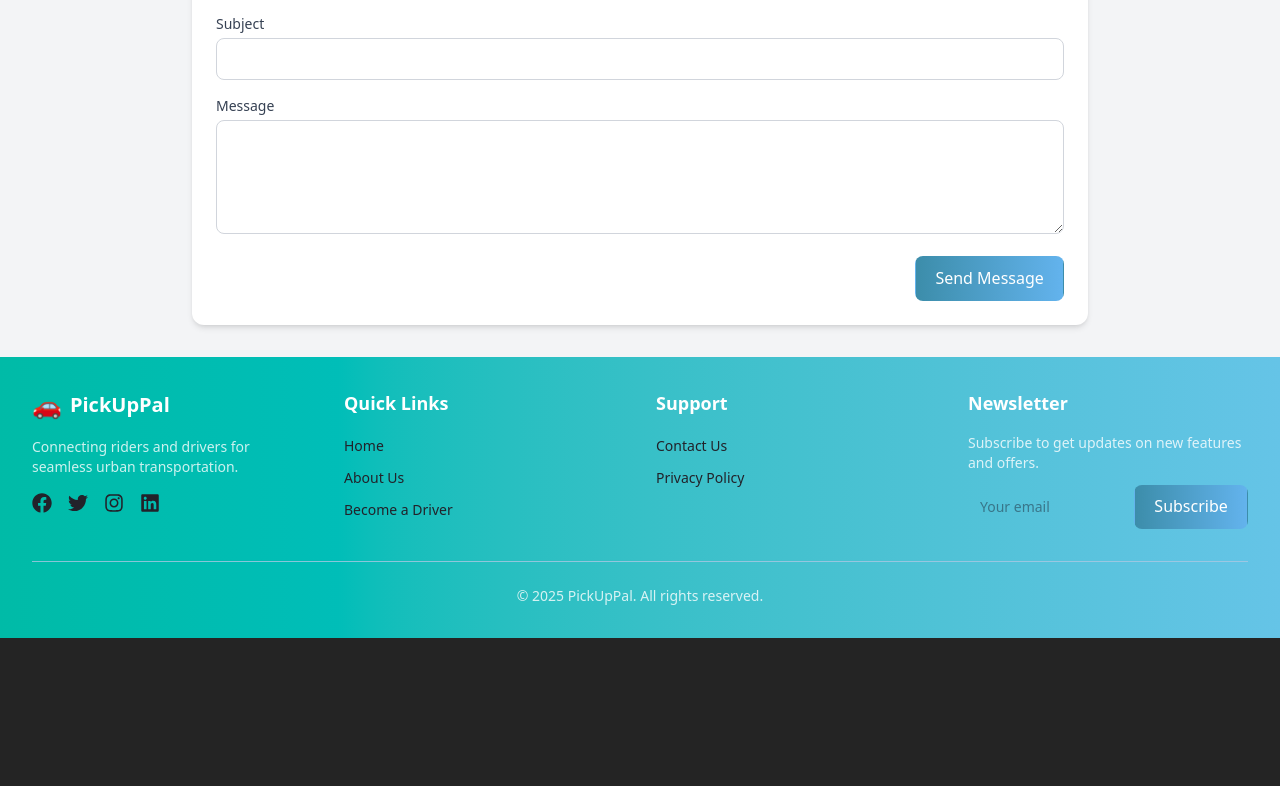
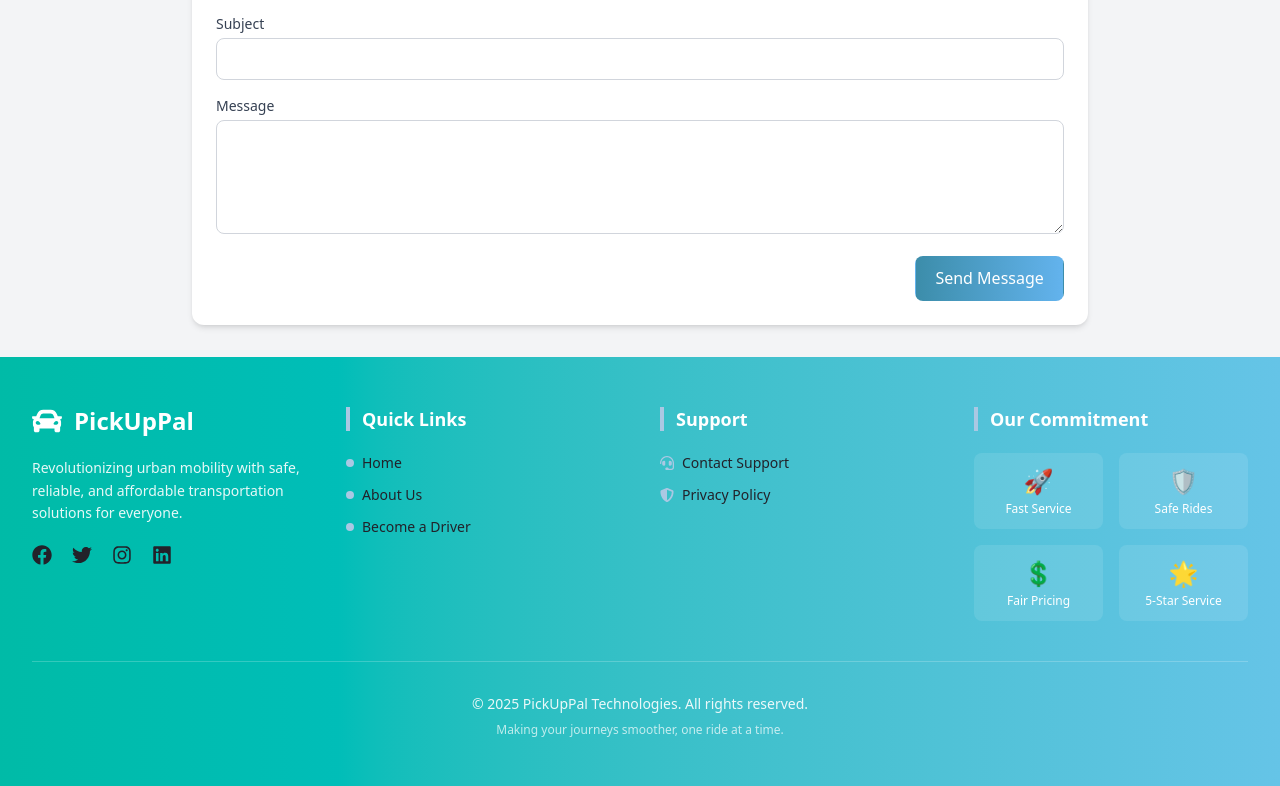
Before and after one commit to RabiulHasanReza/PickUpPal, a React (Vite) app in the folder Frontend/: page /help in a window 1280 px wide. Shown: the part 1321-2107 px from the top of the page. Before the commit the page ends 1959 px from the top, so only its background shows below. Built offline with nearby package versions, Linux system fonts and the light colour scheme; the HTML template or start-up script is replaced by a standard one.

Commit message:
Save local changes before pull

```diff
--- a/Frontend/src/components/Footer.jsx
+++ b/Frontend/src/components/Footer.jsx
@@ -1,32 +1,48 @@
 import React from "react";
 import { Link } from "react-router-dom";
-import { FaFacebook, FaTwitter, FaInstagram, FaLinkedin } from "react-icons/fa";
+import { FaFacebook, FaTwitter, FaInstagram, FaLinkedin, FaCar, FaHeadset, FaShieldAlt } from "react-icons/fa";
 
 const Footer = () => {
   return (
-    <footer className="bg-gradient-to-r from-teal-500 to-[#65c4e7] dark:bg-[#5a8bb9] text-white py-8 px-4 sm:px-6 lg:px-8 transition-colors duration-500">
+    <footer className="bg-gradient-to-r from-teal-500 to-[#65c4e7] dark:bg-[#5a8bb9] text-white py-12 px-4 sm:px-6 lg:px-8 transition-colors duration-500">
       <div className="max-w-7xl mx-auto">
-        <div className="grid grid-cols-1 md:grid-cols-4 gap-8">
+        <div className="grid grid-cols-1 md:grid-cols-4 gap-10">
           {/* Company Info */}
-          <div className="space-y-4">
-            <h3 className="text-xl font-bold flex items-center">
-              <span className="text-2xl mr-2">🚗</span>
-              PickUpPal
-            </h3>
-            <p className="text-sm opacity-80">
-              Connecting riders and drivers for seamless urban transportation.
+          <div className="space-y-5">
+            <div className="flex items-center">
+              <FaCar className="text-3xl mr-3" />
+              <h3 className="text-2xl font-bold">PickUpPal</h3>
+            </div>
+            <p className="text-sm opacity-90 leading-relaxed">
+              Revolutionizing urban mobility with safe, reliable, and affordable transportation solutions for everyone.
             </p>
-            <div className="flex space-x-4">
-              <a href="#" className="hover:text-[#aac8e3] transition-colors">
+            <div className="flex space-x-5">
+              <a
+                href="#"
+                className="hover:text-[#aac8e3] transition-colors transform hover:scale-110"
+                aria-label="Facebook"
+              >
                 <FaFacebook size={20} />
               </a>
-              <a href="#" className="hover:text-[#aac8e3] transition-colors">
+              <a
+                href="#"
+                className="hover:text-[#aac8e3] transition-colors transform hover:scale-110"
+                aria-label="Twitter"
+              >
                 <FaTwitter size={20} />
               </a>
-              <a href="#" className="hover:text-[#aac8e3] transition-colors">
+              <a
+                href="#"
+                className="hover:text-[#aac8e3] transition-colors transform hover:scale-110"
+                aria-label="Instagram"
+              >
                 <FaInstagram size={20} />
               </a>
-              <a href="#" className="hover:text-[#aac8e3] transition-colors">
+              <a
+                href="#"
+                className="hover:text-[#aac8e3] transition-colors transform hover:scale-110"
+                aria-label="LinkedIn"
+              >
                 <FaLinkedin size={20} />
               </a>
             </div>
@@ -34,29 +50,35 @@ const Footer = () => {
 
           {/* Quick Links */}
           <div>
-            <h4 className="text-lg font-semibold mb-4">Quick Links</h4>
-            <ul className="space-y-2">
+            <h4 className="text-lg font-semibold mb-5 flex items-center">
+              <span className="w-1 h-6 bg-[#aac8e3] mr-3"></span>
+              Quick Links
+            </h4>
+            <ul className="space-y-3">
               <li>
                 <Link
                   to="/"
-                  className="hover:text-[#cfd4da] transition-colors text-sm"
+                  className="hover:text-[#cfd4da] transition-colors text-sm flex items-center group"
                 >
+                  <span className="w-2 h-2 bg-[#aac8e3] rounded-full mr-2 group-hover:animate-pulse"></span>
                   Home
                 </Link>
               </li>
               <li>
                 <Link
                   to="/about"
-                  className="hover:text-[#aac8e3] transition-colors text-sm"
+                  className="hover:text-[#aac8e3] transition-colors text-sm flex items-center group"
                 >
+                  <span className="w-2 h-2 bg-[#aac8e3] rounded-full mr-2 group-hover:animate-pulse"></span>
                   About Us
                 </Link>
               </li>
               <li>
                 <Link
                   to="/signup?role=driver"
-                  className="hover:text-[#aac8e3] transition-colors text-sm"
+                  className="hover:text-[#aac8e3] transition-colors text-sm flex items-center group"
                 >
+                  <span className="w-2 h-2 bg-[#aac8e3] rounded-full mr-2 group-hover:animate-pulse"></span>
                   Become a Driver
                 </Link>
               </li>
@@ -65,50 +87,67 @@ const Footer = () => {
 
           {/* Support */}
           <div>
-            <h4 className="text-lg font-semibold mb-4">Support</h4>
-            <ul className="space-y-2">
+            <h4 className="text-lg font-semibold mb-5 flex items-center">
+              <span className="w-1 h-6 bg-[#aac8e3] mr-3"></span>
+              Support
+            </h4>
+            <ul className="space-y-3">
               <li>
                 <Link
-                  to="/help#contact-support"
-                  className="hover:text-[#aac8e3] transition-colors text-sm"
+                  to="/help"
+                  className="hover:text-[#aac8e3] transition-colors text-sm flex items-center group"
                 >
-                  Contact Us
+                  <FaHeadset className="mr-2 text-[#aac8e3] group-hover:animate-bounce" size={14} />
+                  Contact Support
                 </Link>
               </li>
-
               <li>
                 <Link
                   to="/privacy"
-                  className="hover:text-[#aac8e3] transition-colors text-sm"
+                  className="hover:text-[#aac8e3] transition-colors text-sm flex items-center group"
                 >
+                  <FaShieldAlt className="mr-2 text-[#aac8e3] group-hover:animate-pulse" size={14} />
                   Privacy Policy
                 </Link>
               </li>
             </ul>
           </div>
 
-          {/* Newsletter */}
-          <div>
-            <h4 className="text-lg font-semibold mb-4">Newsletter</h4>
-            <p className="text-sm opacity-80 mb-3">
-              Subscribe to get updates on new features and offers.
-            </p>
-            <div className="flex">
-              <input
-                type="email"
-                placeholder="Your email"
-                className="px-3 py-2 text-sm text-gray-800 rounded-l focus:outline-none w-full"
-              />
-              <button className="bg-[#2b1986] hover:bg-[#1a104d] text-white px-4 py-2 rounded-r text-sm transition-colors">
-                Subscribe
-              </button>
+          {/* Trust Badges */}
+          <div className="space-y-5">
+            <h4 className="text-lg font-semibold flex items-center">
+              <span className="w-1 h-6 bg-[#aac8e3] mr-3"></span>
+              Our Commitment
+            </h4>
+            <div className="grid grid-cols-2 gap-4">
+              <div className="bg-white/10 p-3 rounded-lg text-center">
+                <div className="text-2xl mb-1">🚀</div>
+                <p className="text-xs font-medium">Fast Service</p>
+              </div>
+              <div className="bg-white/10 p-3 rounded-lg text-center">
+                <div className="text-2xl mb-1">🛡️</div>
+                <p className="text-xs font-medium">Safe Rides</p>
+              </div>
+              <div className="bg-white/10 p-3 rounded-lg text-center">
+                <div className="text-2xl mb-1">💲</div>
+                <p className="text-xs font-medium">Fair Pricing</p>
+              </div>
+              <div className="bg-white/10 p-3 rounded-lg text-center">
+                <div className="text-2xl mb-1">🌟</div>
+                <p className="text-xs font-medium">5-Star Service</p>
+              </div>
             </div>
           </div>
         </div>
 
         {/* Copyright */}
-        <div className="border-t border-[#aac8e3] mt-8 pt-6 text-center text-sm opacity-80">
-          <p>© {new Date().getFullYear()} PickUpPal. All rights reserved.</p>
+        <div className="border-t border-white/20 mt-10 pt-8 text-center">
+          <p className="text-sm opacity-90">
+            © {new Date().getFullYear()} PickUpPal Technologies. All rights reserved.
+          </p>
+          <p className="text-xs opacity-70 mt-2">
+            Making your journeys smoother, one ride at a time.
+          </p>
         </div>
       </div>
     </footer>
--- a/Frontend/src/pages/AboutPage.jsx
+++ b/Frontend/src/pages/AboutPage.jsx
@@ -45,16 +45,18 @@ const AboutUsPage = () => {
                 Our Story
               </h2>
               <p className="text-lg text-gray-600 dark:text-gray-300 mb-6">
-                Founded in 2023, Pickup Pal began as a simple idea to make urban
-                transportation more accessible and efficient. What started as a
-                small team of passionate developers and transportation experts
-                has grown into a leading mobility platform serving thousands of
-                users daily.
+                Pickup Pal began in 2025 as a Level 2, Term 1 database
+                management project, developed by a me and my friend eager
+                to bridge the gap between riders and drivers in a more
+                structured and efficient way. What started as a classroom idea
+                quickly evolved into a fully functional prototype.
               </p>
               <p className="text-lg text-gray-600 dark:text-gray-300">
-                We're committed to creating seamless connections between riders
-                and drivers, while prioritizing safety, affordability, and
-                environmental sustainability in everything we do.
+                Though still in its early stages, Pickup Pal showcases our
+                passion for solving real-world problems with technology. Our
+                goal is to create a reliable platform that demonstrates solid
+                database design, intuitive user experience, and practical
+                application of what we’ve learned.
               </p>
             </motion.div>
             <motion.div
@@ -191,7 +193,7 @@ const AboutUsPage = () => {
         </div>
 
         {/* Team Section */}
-        {/* <div className="bg-[#c1d2e7] dark:bg-[#334155] py-16">
+        <div className="bg-[#c1d2e7] dark:bg-[#334155] py-16">
           <div className="max-w-7xl mx-auto px-4 sm:px-6 lg:px-8">
             <motion.h2
               initial={{ opacity: 0 }}
@@ -205,8 +207,8 @@ const AboutUsPage = () => {
             <div className="grid sm:grid-cols-2 md:grid-cols-3 lg:grid-cols-4 gap-8">
               {[
                 {
-                  name: 'Rabiul Hasan Reza & Solaiman Seyam',
-                  role: 'CEO & Founder',
+                  name: 'Rabiul Hasan Reza ',
+                  role: 'Founder',
                   image: 'https://randomuser.me/api/portraits/men/32.jpg'
                 },
               ].map((member, index) => (
@@ -219,7 +221,33 @@ const AboutUsPage = () => {
                   className="bg-white dark:bg-[#1f2533] rounded-xl overflow-hidden shadow-lg text-center"
                 >
                   <img
-                    src={member.image}
+                    src={'reza.jpg'}
+                    alt={member.name}
+                    className="w-full h-64 object-cover"
+                  />
+                  <div className="p-6">
+                    <h3 className="text-xl font-semibold text-gray-800 dark:text-white">{member.name}</h3>
+                    <p className="text-blue-600 dark:text-blue-400">{member.role}</p>
+                  </div>
+                </motion.div>
+              ))}
+              {[
+                {
+                  name: 'Solaiman Seyam',
+                  role: 'Founder',
+                  image: 'https://randomuser.me/api/portraits/men/32.jpg'
+                },
+              ].map((member, index) => (
+                <motion.div
+                  key={index}
+                  initial={{ opacity: 0, y: 30 }}
+                  whileInView={{ opacity: 1, y: 0 }}
+                  transition={{ duration: 0.5, delay: index * 0.15 }}
+                  viewport={{ once: true }}
+                  className="bg-white dark:bg-[#1f2533] rounded-xl overflow-hidden shadow-lg text-center"
+                >
+                  <img
+                    src={'seyam.jpg'}
                     alt={member.name}
                     className="w-full h-64 object-cover"
                   />
@@ -231,7 +259,7 @@ const AboutUsPage = () => {
               ))}
             </div>
           </div>
-        </div> */}
+        </div>
 
         {/* CTA Section */}
         <div className="max-w-7xl mx-auto py-16 px-4 sm:px-6 lg:px-8 text-center">
@@ -256,6 +284,13 @@ const AboutUsPage = () => {
               >
                 Become a Driver
               </button>
+
+              <button
+                onClick={() => navigate("/signup?role=rider")}
+                className="bg-transparent border-2 border-white text-white hover:bg-white hover:text-blue-600 px-6 py-3 rounded-lg font-semibold transition duration-300"
+              >
+                Become a Rider
+              </button>
             </div>
           </motion.div>
         </div>
--- a/Frontend/src/pages/DriverDashBoardPage.jsx
+++ b/Frontend/src/pages/DriverDashBoardPage.jsx
@@ -232,7 +232,7 @@ const DriverDashboardPage = () => {
                 prev.filter((r) => r.ride_id !== rideId)
               );
 
-              // Navigate to driver ride page with ALL coordinates
+              // Navigate to driver ride page with ALL coordinates AND vehicle type
               navigate("/driver-ride", {
                 state: {
                   rideInfo: {
@@ -243,6 +243,11 @@ const DriverDashboardPage = () => {
                     start_longitude: ride.origin_longitude,
                     end_latitude: ride.destination_latitude,
                     end_longitude: ride.destination_longitude,
+                    vehicle_type: ride.vehicle, // Include vehicle type from ride
+                  },
+                  driverInfo: {
+                    vehicleType:
+                      vehicleInfo?.type || user?.vehicle_type || "Car", // Include driver's vehicle type
                   },
                 },
               });
@@ -256,7 +261,6 @@ const DriverDashboardPage = () => {
       console.error("🔥 Unexpected error in acceptRide:", error);
     }
   };
-
   const declineRide = (rideId) => {
     if (!ws || ws.readyState !== WebSocket.OPEN) return;
 
@@ -530,7 +534,7 @@ const DriverDashboardPage = () => {
             </div>
 
             {/* Middle Column - Ride Requests/Current Ride */}
-            <div className="space-y-6">
+            <div className=" space-y-6">
               {currentRide ? (
                 <div className="bg-white dark:bg-gray-800 rounded-xl shadow p-6">
                   <h3 className="font-bold text-lg text-gray-800 dark:text-white mb-4 flex items-center">
@@ -629,6 +633,13 @@ const DriverDashboardPage = () => {
                                       start_longitude: ride.origin_longitude,
                                       end_latitude: ride.destination_latitude,
                                       end_longitude: ride.destination_longitude,
+                                      vehicle_type: ride.vehicle, // Include vehicle type from ride
+                                    },
+                                    driverInfo: {
+                                      vehicleType:
+                                        vehicleInfo?.type ||
+                                        user?.vehicle_type ||
+                                        "Car", // Include driver's vehicle type
                                     },
                                   },
                                 });
@@ -739,23 +750,6 @@ const DriverDashboardPage = () => {
                       Earnings
                     </span>
                   </button>
-                  <button
-                    onClick={() => navigate("/driver/settings")}
-                    className="bg-[#f0f4ff] dark:bg-[#5d7397] hover:bg-[#dbeafe] dark:hover:bg-[#4a5f7a] p-3 rounded-lg flex flex-col items-center transition-colors"
-                  >
-                    <FaCog className="text-gray-700 dark:text-gray-200 mb-1" />
-                    <span className="text-sm text-gray-700 dark:text-gray-200">
-                      Settings
-                    </span>
-                  </button>
-                  <button
-                    onClick={() => navigate("/login")}
-                    className="bg-red-100 dark:bg-red-900 hover:bg-red-200 dark:hover:bg-red-800 p-3 rounded-lg flex flex-col items-center transition-colors"
-                  >
-                    <span className="text-sm text-red-600 dark:text-red-300">
-                      Log Out
-                    </span>
-                  </button>
                 </div>
               </div>
             </div>
```
Also changed, not shown: Frontend/src/pages/DashBoardPage.jsx (+39 -48 lines), Frontend/src/pages/DriverRidePage.jsx (+63 -34 lines), Frontend/public/reza.jpg (added), Frontend/public/seyam.jpg (added).
